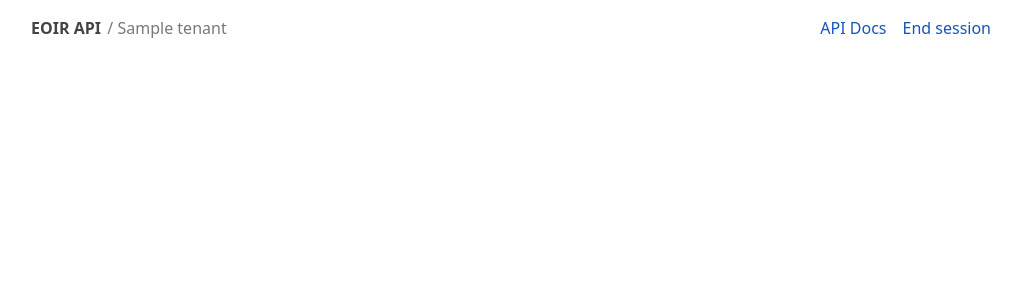
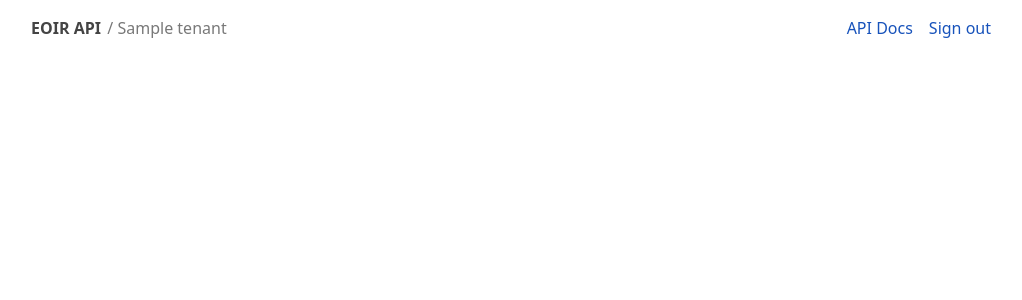
Before and after one commit to sloria/eoir-api, a Python web app: template src/eoir_api/templates/base.html in a window 1280 px wide. Shown: the top 300 px of the page, without its empty margins (129-1151 px from the left). Run offline with Jinja, Linux system fonts and the light colour scheme; the template is opened without the code that fills it: most values are stand-ins (such as "Sample title", 1, 10 or a date in 2020).

Commit message:
copy(portal): rename End session to Sign out

```diff
--- a/src/eoir_api/templates/base.html
+++ b/src/eoir_api/templates/base.html
@@ -274,7 +274,7 @@
           <a href="/schema">API Docs</a>
           <form method="post" action="/portal/logout">
             <input type="hidden" name="_csrf_token" value="{{ csrf_token() }}">
-            <button type="submit" class="btn-link">End session</button>
+            <button type="submit" class="btn-link">Sign out</button>
           </form>
         </div>
       {% endif %}
```
